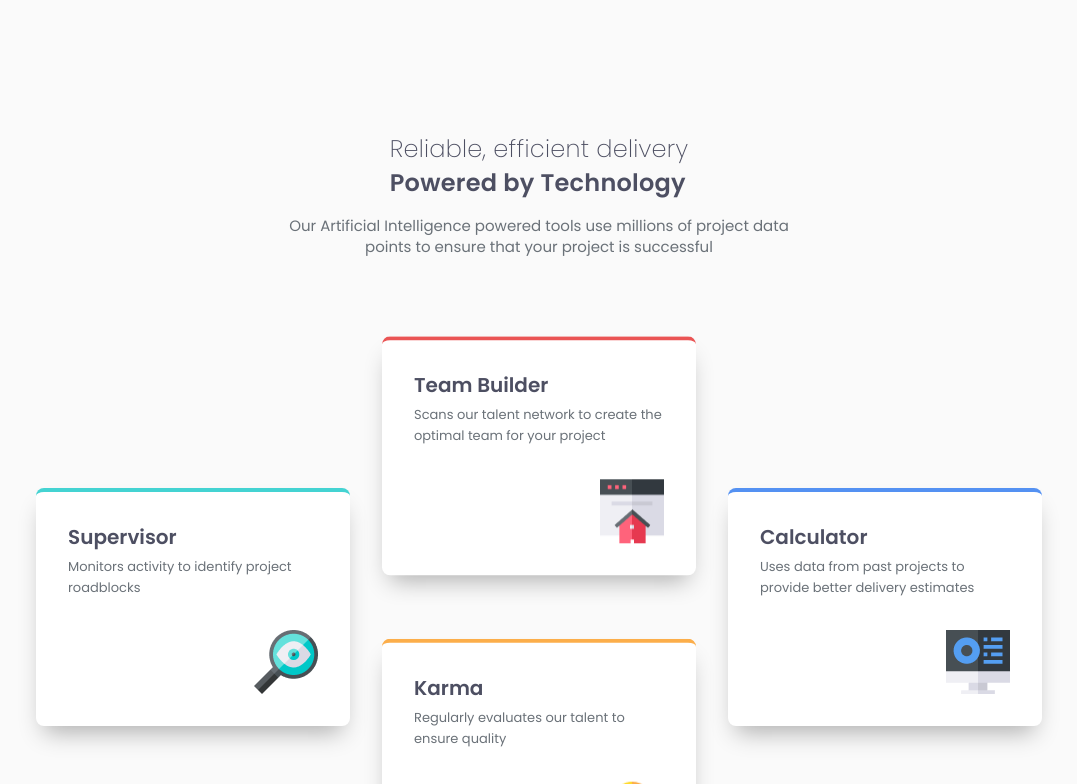
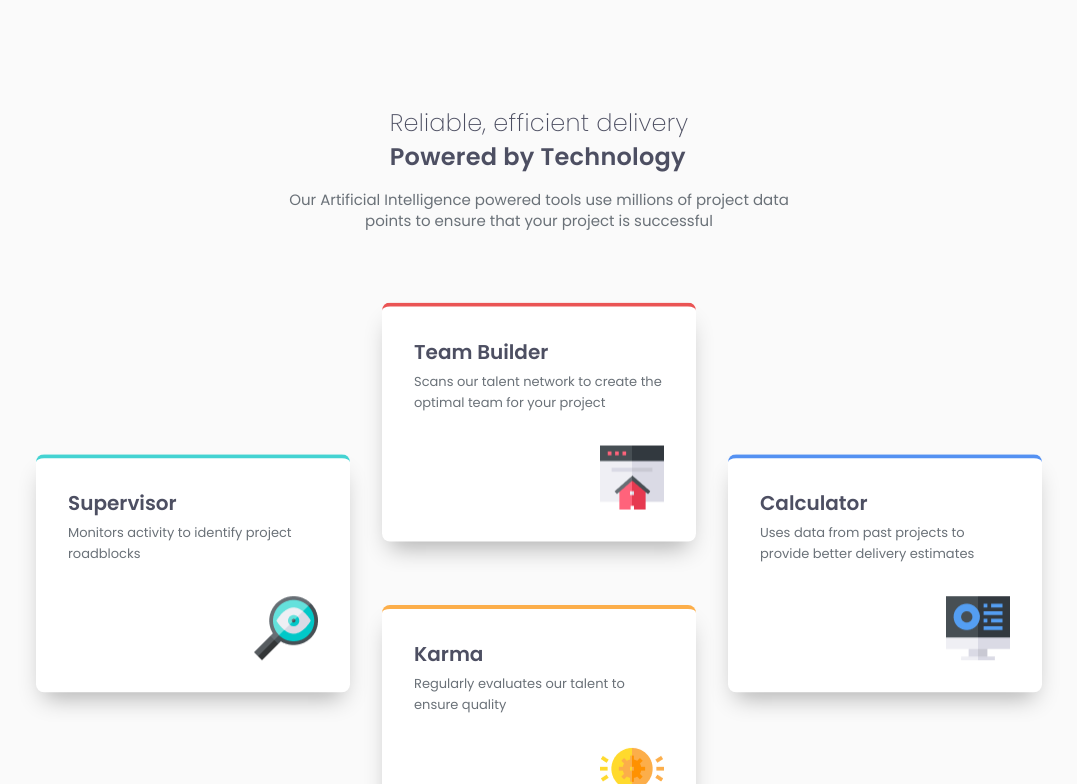
Before and after one commit to MikeG404/four-card-feature-section, a React (Vite) app: page / in a window 1536 px wide. Shown: the top 784 px of the page, without its empty margins (229-1306 px from the left). Built offline with nearby package versions, Linux system fonts and the light colour scheme.

Commit message:
adapt size

```diff
--- a/src/App.css
+++ b/src/App.css
@@ -22,8 +22,11 @@ main {
 @media screen and (min-width: 768px) {
 
     .header {
-        margin-top: 10rem;
-        margin-bottom: -10rem;
+        margin-top: 7.4rem;
+    }
+
+    main {
+        gap: 7.4rem;
     }
 
     .cards-list {
@@ -48,7 +51,12 @@ main {
 }
 
 @media screen and (min-width: 1440px) {
+    main {
+
+    }
+
     .cards-list {
+        transform: translateY(-15%);
         grid-template-columns: repeat(3, minmax(0, 1fr));
         justify-items: center;
         grid-template-areas:
```
